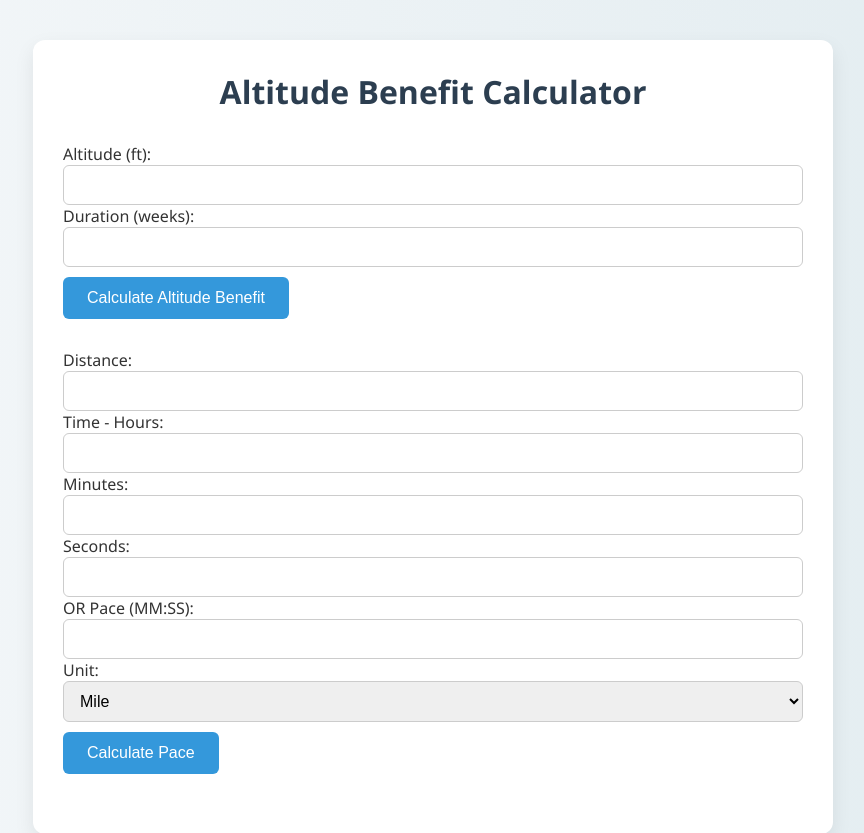
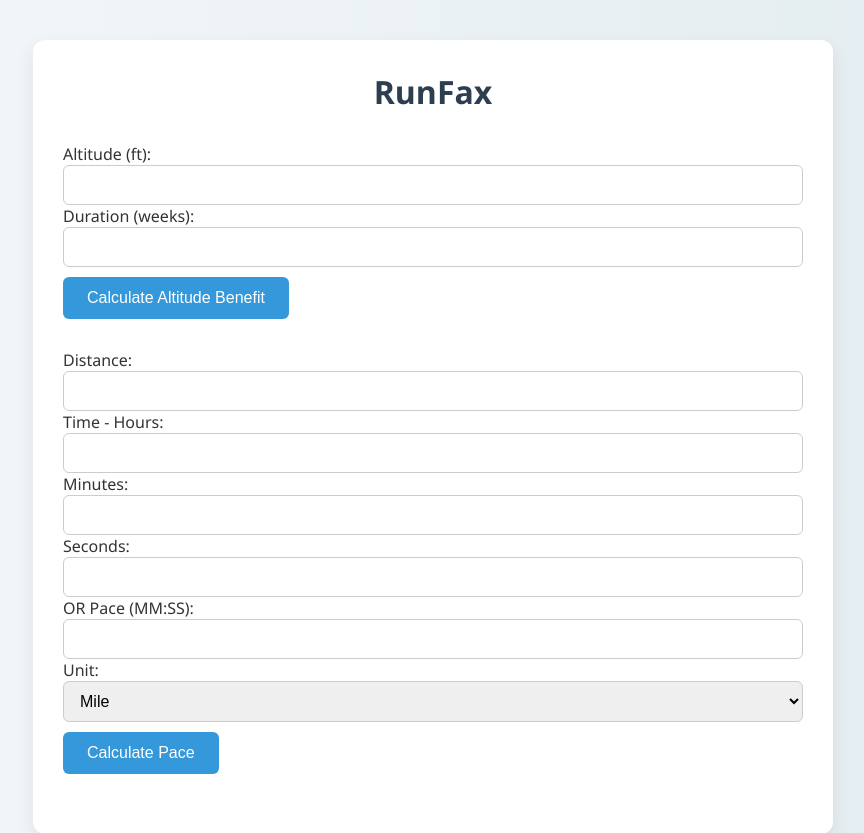
Before and after one commit to clintms121/AltitudeBenifitCalculator, a Flask app: page / in a window 1280 px wide. Shown: the top 833 px of the page, without its empty margins (207-1071 px from the left). Run offline with Flask 3, Linux system fonts and the light colour scheme.

Commit message:
fix title in index.html

```diff
--- a/templates/index.html
+++ b/templates/index.html
@@ -7,7 +7,7 @@
 </head>
 <body>
     <div class="container">
-        <h1>Altitude Benefit Calculator</h1>
+        <h1>RunFax</h1>
 
         <form method="POST">
     <input type="hidden" name="form_type" value="altitude">
```
